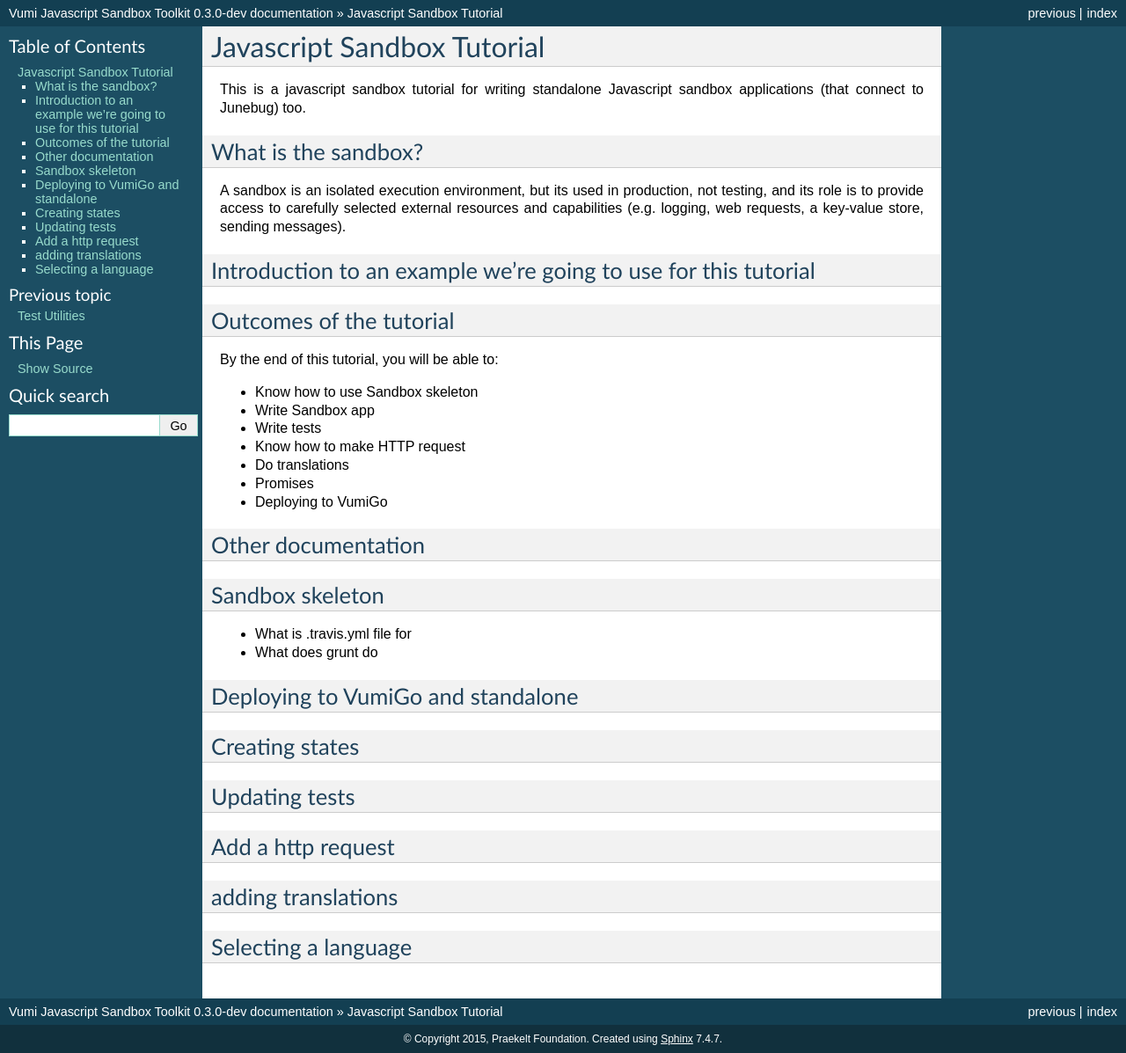
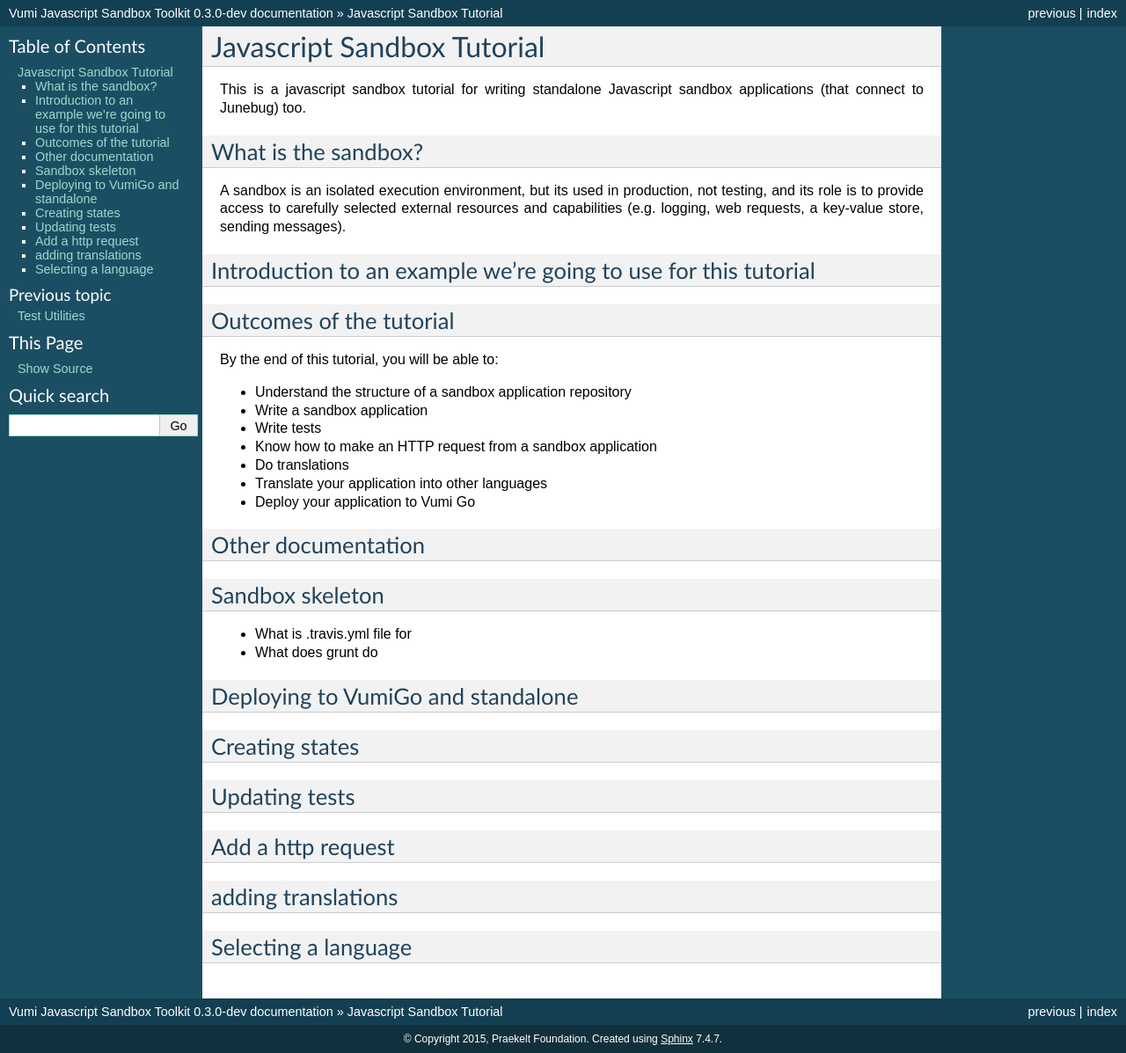
Before and after one commit to praekeltfoundation/vumi-jssandbox-toolkit, a Sphinx documentation site: the page built from docs/tutorial/index.rst, in a window 1280 px wide. Shown: the whole page at 88% size. Built offline with Sphinx 7.4.7, drawn with Linux system fonts in a browser that asks for light colours.

Commit message:
modify learning outcomes of the tutorial

```diff
--- a/docs/tutorial/index.rst
+++ b/docs/tutorial/index.rst
@@ -18,13 +18,13 @@ Outcomes of the tutorial
 
 By the end of this tutorial, you will be able to:
 
-- Know how to use Sandbox skeleton
-- Write Sandbox app
+- Understand the structure of a sandbox application repository
+- Write a sandbox application
 - Write tests
-- Know how to make HTTP request
+- Know how to make an HTTP request from a sandbox application
 - Do translations
-- Promises
-- Deploying to VumiGo
+- Translate your application into other languages
+- Deploy your application to Vumi Go
 
 
 Other documentation
```
